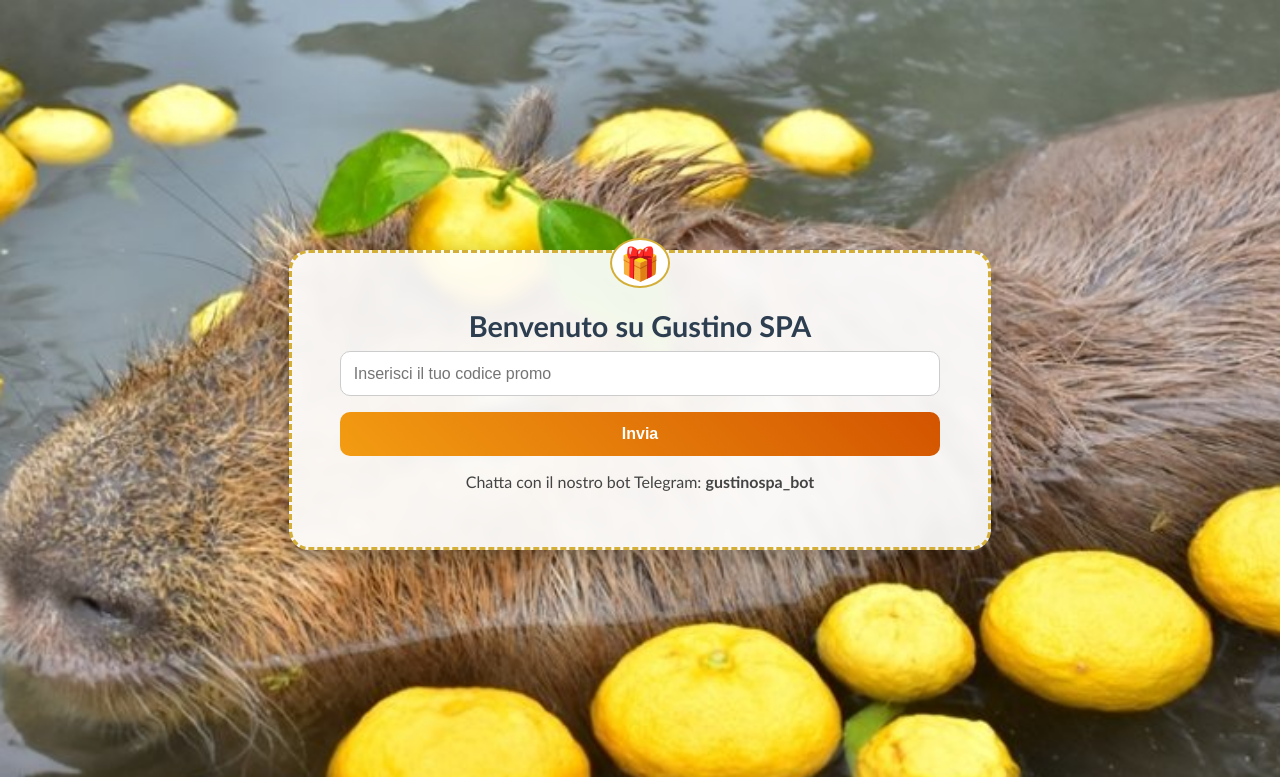
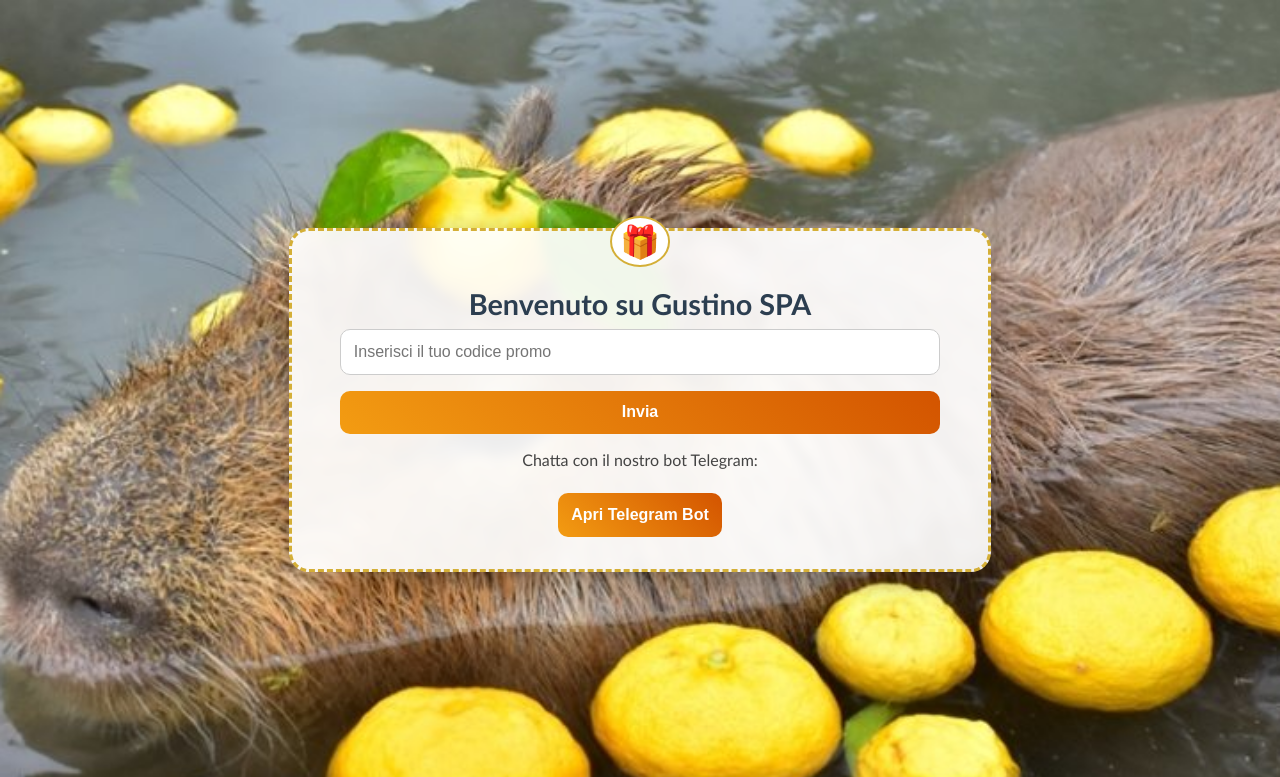
Before and after one commit to gustinojr/Gustino-SPA2, a Flask app: page / in a window 1280 px wide. Shown: the top 777 px of the page. Run offline with Flask 3, Linux system fonts and the light colour scheme.

Commit message:
Add button to open Telegram bot in index.html
Updated the Telegram bot section to include a button that opens the bot in Telegram.

```diff
--- a/app/templates/index.html
+++ b/app/templates/index.html
@@ -11,7 +11,10 @@
         <input type="text" name="code" placeholder="Inserisci il tuo codice promo" required>
         <button type="submit">Invia</button>
     </form>
-        <p>Chatta con il nostro bot Telegram: <b>{{ bot_username }}</b></p>
+    <p>Chatta con il nostro bot Telegram:</p>
+    <a href="https://t.me/{{ bot_username }}" target="_blank">
+        <button type="button">Apri Telegram Bot</button>
+    </a>
 </div>
 </body>
 </html>
```
Lines whose indentation alone changed are shown as unchanged.
